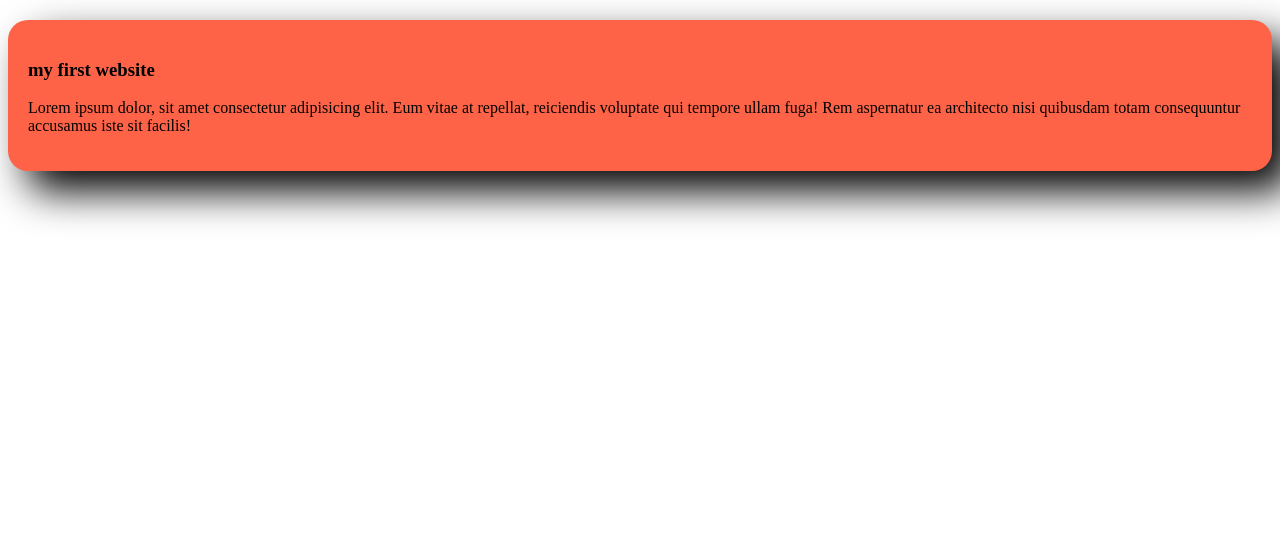
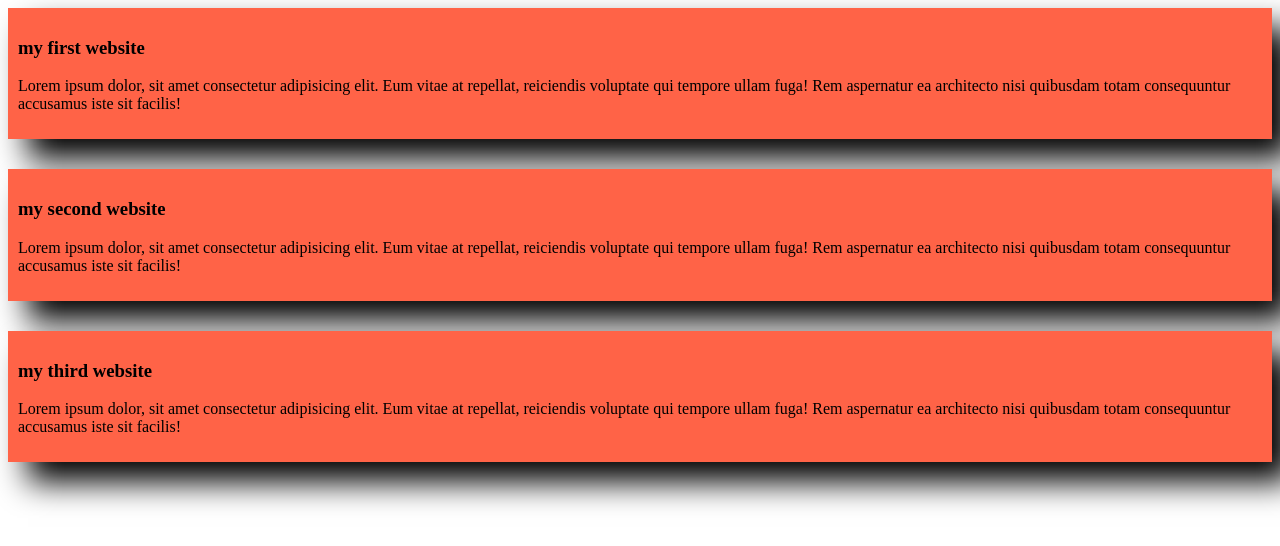
Before and after one commit to mahadi081/my-simple-website, a plain HTML site: page index.html in a window 1280 px wide. Drawn offline with Linux system fonts and the light colour scheme.

Commit message:
added the second and the third blog

```diff
--- a/index.html
+++ b/index.html
@@ -10,6 +10,16 @@
     <div>
         <h3>my first website</h3>
         <p>Lorem ipsum dolor, sit amet consectetur adipisicing elit. Eum vitae at repellat, reiciendis voluptate qui tempore ullam fuga! Rem aspernatur ea architecto nisi quibusdam totam consequuntur accusamus iste sit facilis!</p>
+
+    </div>
+    <div>
+        <h3>my second website</h3>
+        <p>Lorem ipsum dolor, sit amet consectetur adipisicing elit. Eum vitae at repellat, reiciendis voluptate qui tempore ullam fuga! Rem aspernatur ea architecto nisi quibusdam totam consequuntur accusamus iste sit facilis!</p>
+
+    </div>
+    <div>
+        <h3>my third website</h3>
+        <p>Lorem ipsum dolor, sit amet consectetur adipisicing elit. Eum vitae at repellat, reiciendis voluptate qui tempore ullam fuga! Rem aspernatur ea architecto nisi quibusdam totam consequuntur accusamus iste sit facilis!</p>
     </div>
 </body>
 </html>
--- a/style/blog.css
+++ b/style/blog.css
@@ -1,9 +1,9 @@
 div{
     background-color: tomato;
-    padding: 20px;
-    margin-top: 20px  ;
-    border-radius: 20px;
-    box-shadow: 20px 20px 40px black;
+    padding: 10px;
+    margin-bottom: 30px;
+   box-shadow: 20px 20px 30px black;
+
 
 
 }
```
